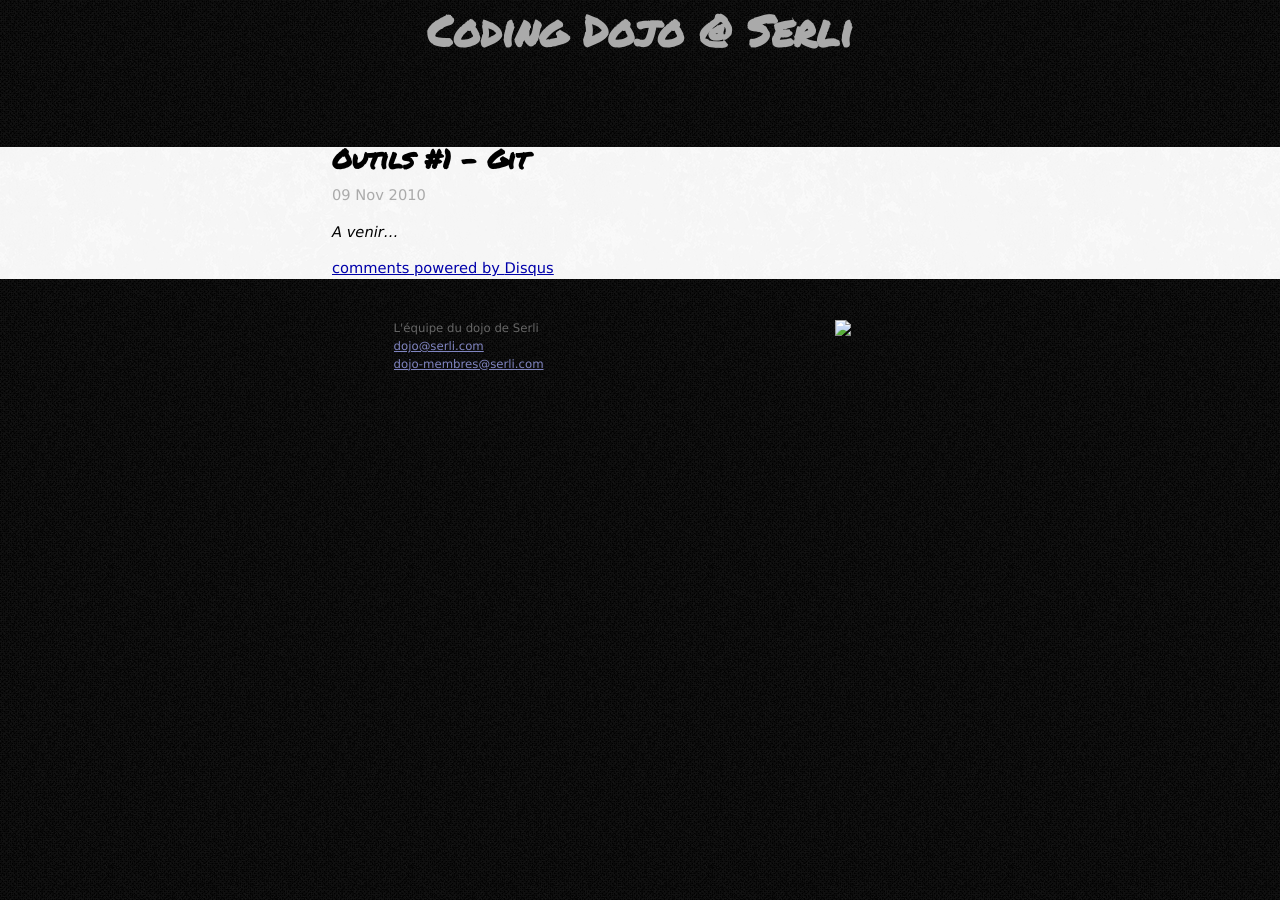
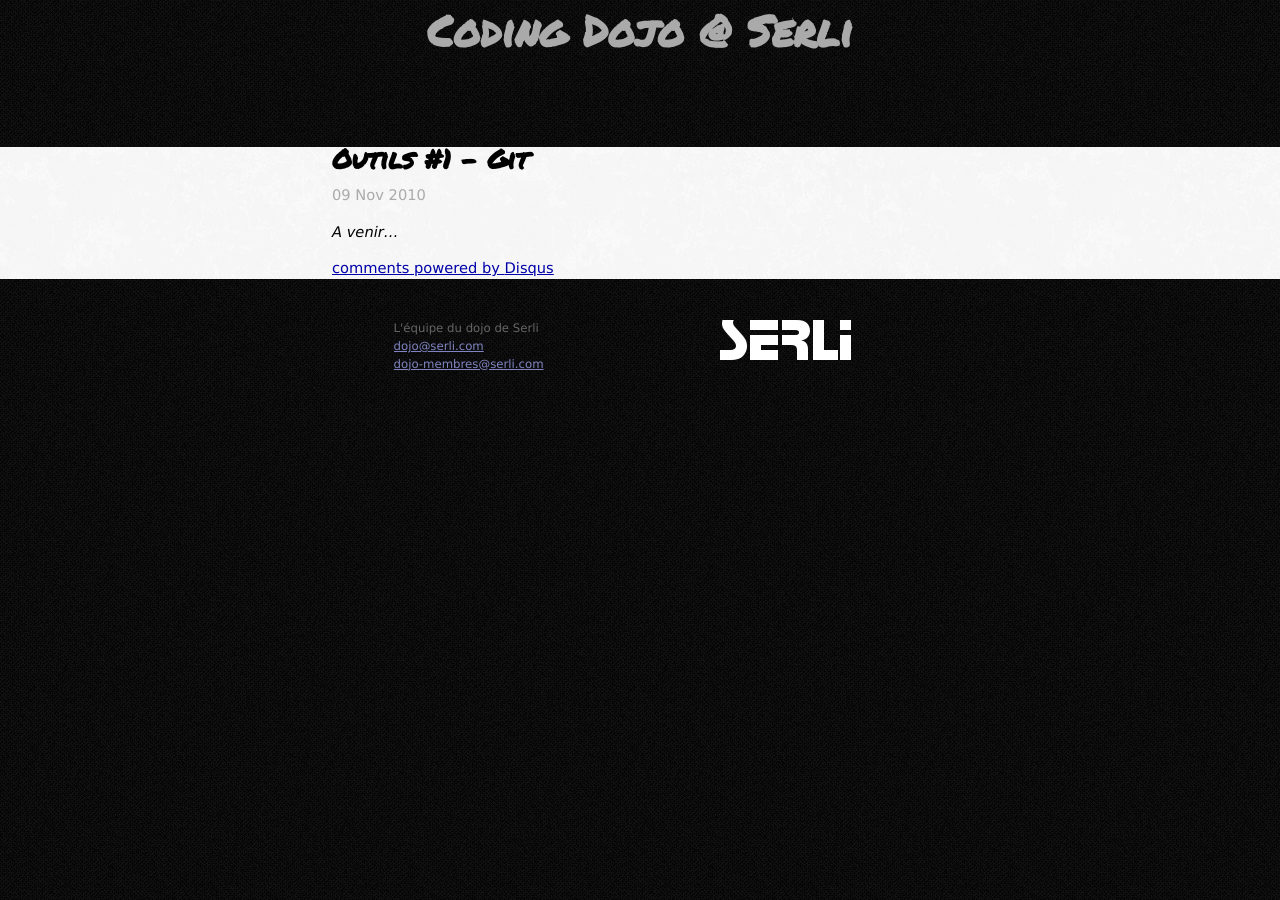
Before and after one commit to SerliDojo/serlidojo.github.io, a Jekyll site: the page built from _posts/2010-11-09-outils-1-git.markdown, in a window 1280 px wide. Built offline with Jekyll 4.4.1, drawn with Linux system fonts in a browser that asks for light colours; Markdown is read by kramdown in place of the engine named in the settings; comment, search, counter and statistics services are not loaded.

Commit message:
Correction sur le logo de Serli

```diff
--- a/_layouts/default.html
+++ b/_layouts/default.html
@@ -38,7 +38,7 @@
 		  </div>
 		  <div class="partner">
 			<p>
-			  <a href="http://www.serli.com/"><img src="img/serli.png" /></a><br />
+			  <a href="http://www.serli.com/"><img src="{{ site.url }}/img/serli.png" /></a><br />
 			</p>
 		  </div>
 		</div>
```
